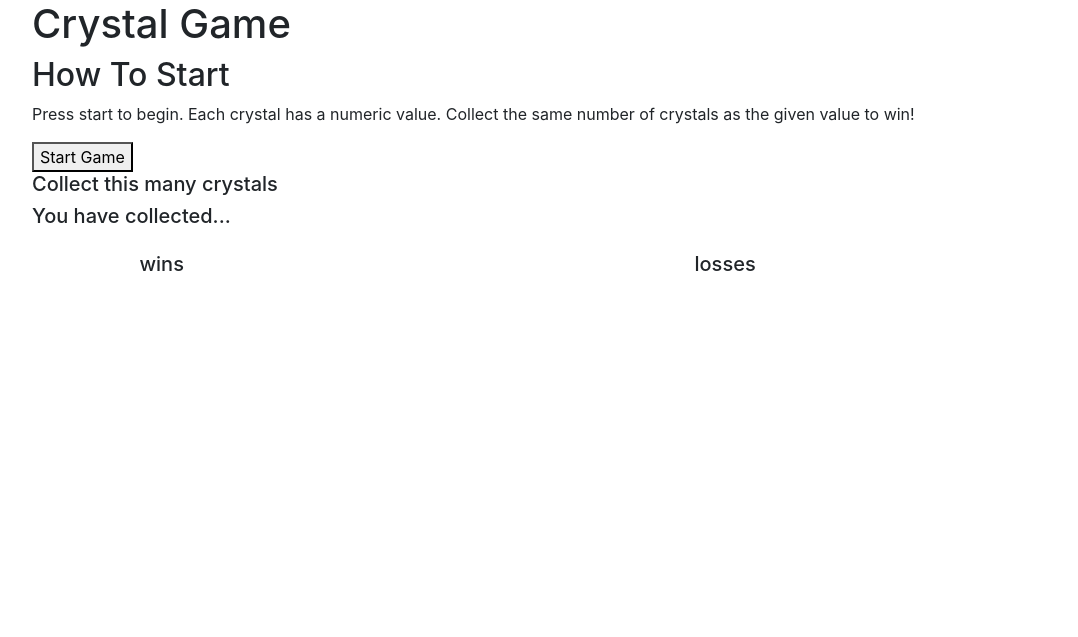
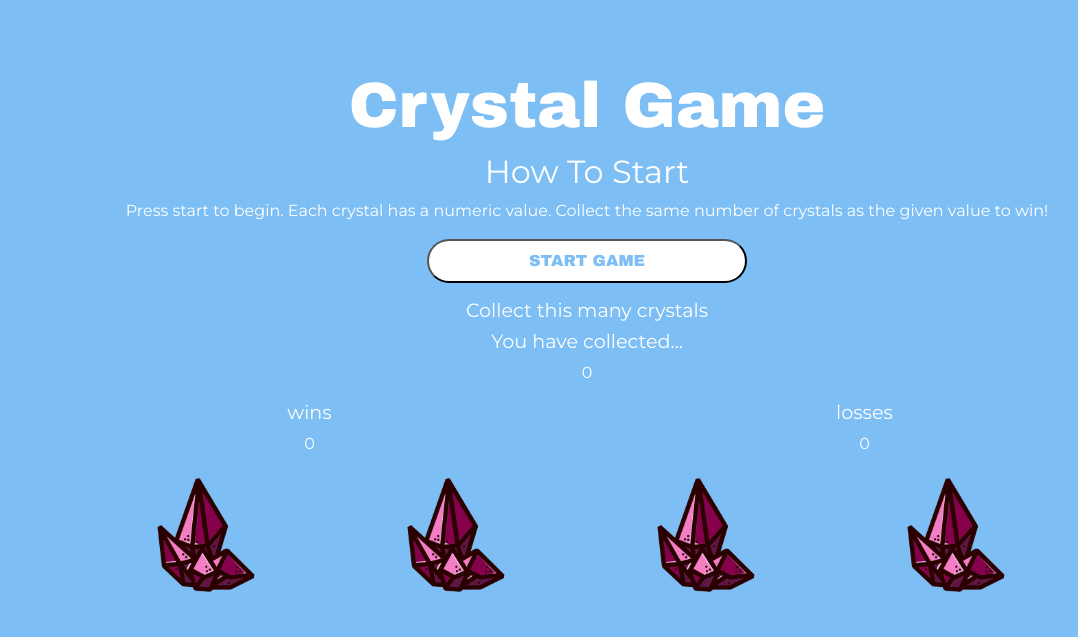
Before and after one commit to burragedanielle/unit-4-game, a plain HTML site: page index.html in a window 1280 px wide. Shown: the whole page, without its empty margins (53-1131 px from the left). Drawn offline with nearby package versions, Linux system fonts and the light colour scheme; the site is published under a folder, as on GitHub Pages, so addresses that start at the root find nothing.

Commit message:
Fixed links

```diff
--- a/index.html
+++ b/index.html
@@ -11,7 +11,7 @@
     <link rel="stylesheet" href="https://stackpath.bootstrapcdn.com/bootstrap/4.3.1/css/bootstrap.min.css"
         integrity="sha384-ggOyR0iXCbMQv3Xipma34MD+dH/1fQ784/j6cY/iJTQUOhcWr7x9JvoRxT2MZw1T" crossorigin="anonymous">
     <link href="https://fonts.googleapis.com/css?family=Archivo+Black|Montserrat&display=swap" rel="stylesheet">
-    <link rel="stylesheet" type="text/css" href="/assets/css/style.css">
+    <link rel="stylesheet" type="text/css" href="./assets/css/style.css">
 
     <!-- jQuery library -->
     <script src="https://cdnjs.cloudflare.com/ajax/libs/jquery/3.2.1/jquery.min.js"></script>
@@ -65,7 +65,7 @@
     </div>
 
     <!-- javascript -->
-    <script type="text/javascript" src="/assets/javascript/game.js"></script>
+    <script type="text/javascript" src="./assets/javascript/game.js"></script>
 </body>
 
 </html>
```
